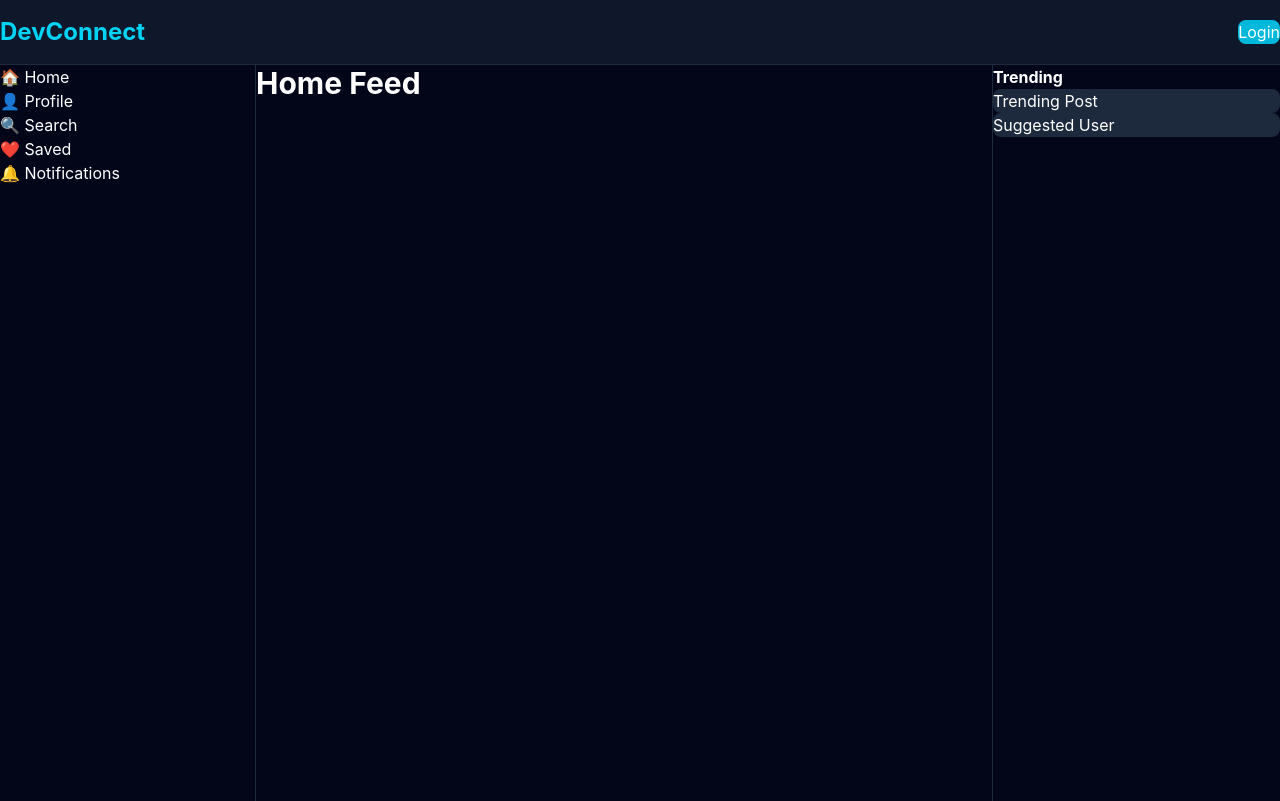
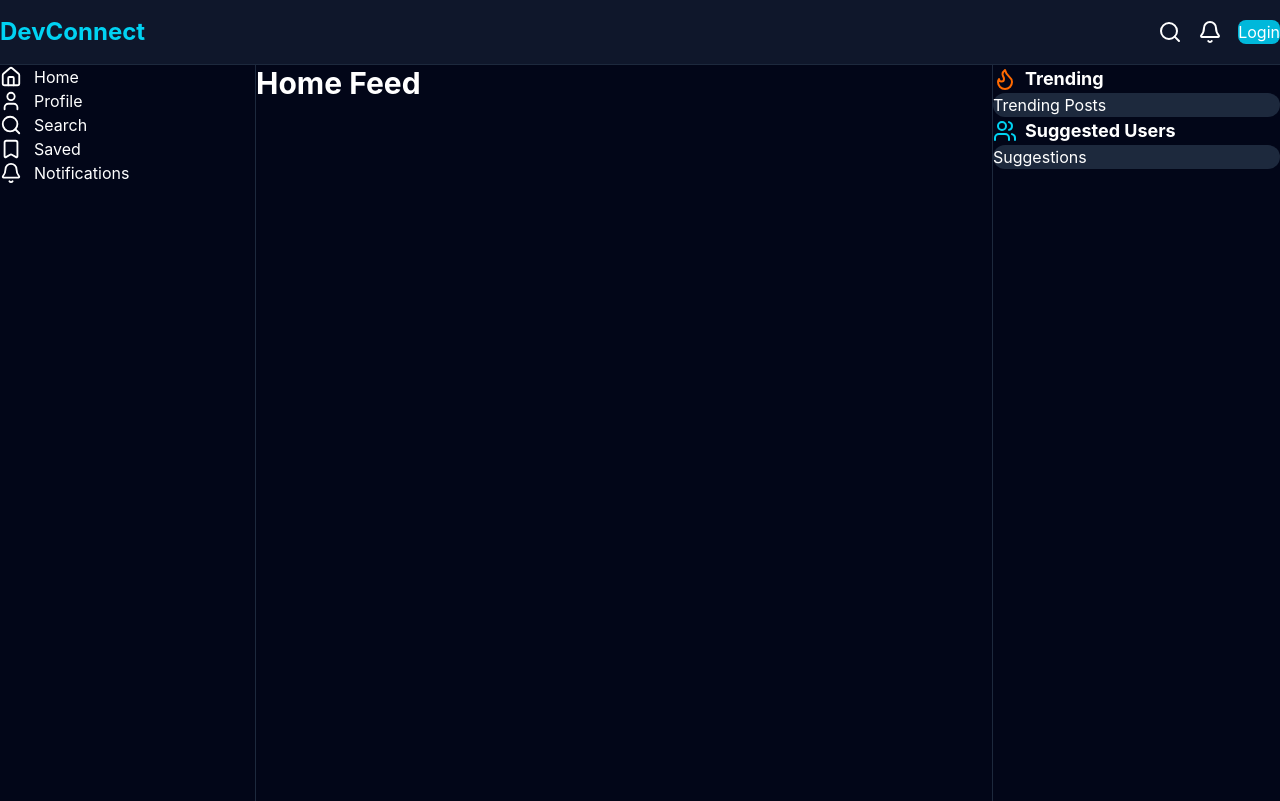
Before and after one commit to SanketHol/devconnect, a React (Vite) app in the folder frontend/: page / in a window 1280 px wide. Built offline with nearby package versions, Linux system fonts and the light colour scheme.

Commit message:
Set up React frontend with Vite, Tailwind, routing, layout, and Lucide UI components

```diff
--- a/frontend/src/components/layout/Navbar.jsx
+++ b/frontend/src/components/layout/Navbar.jsx
@@ -1,3 +1,5 @@
+import { Bell, Search } from "lucide-react";
+
 function Navbar() {
     return (
         <header className="sticky top-0 z-50 bg-slate-900 border-b border-slate-800">
@@ -8,7 +10,11 @@ function Navbar() {
                     DevConnect
                 </h1>
 
-                <div className="space-x-3">
+                <div className="flex items-center gap-4">
+
+                    <Search className="cursor-pointer hover:text-cyan-400 transition" />
+
+                    <Bell className="cursor-pointer hover:text-cyan-400 transition" />
 
                     <button className="bg-cyan-500 hover:bg-cyan-600 px-4 py-2 rounded-lg">
                         Login
--- a/frontend/src/components/layout/RightSidebar.jsx
+++ b/frontend/src/components/layout/RightSidebar.jsx
@@ -1,25 +1,35 @@
+import { Flame, Users } from "lucide-react";
+
 function RightSidebar() {
     return (
         <aside className="w-72 min-h-[calc(100vh-64px)] border-l border-slate-800 p-5">
 
-            <h2 className="font-bold mb-4">
+            <div className="mb-8">
 
-                Trending
-
-            </h2>
-
-            <div className="space-y-3">
-
-                <div className="bg-slate-800 rounded-lg p-3">
-
-                    Trending Post
-
+                <div className="flex items-center gap-2 mb-4">
+                    <Flame className="text-orange-500" />
+                    <h2 className="font-bold text-lg">
+                        Trending
+                    </h2>
                 </div>
 
-                <div className="bg-slate-800 rounded-lg p-3">
+                <div className="bg-slate-800 rounded-xl p-4">
+                    Trending Posts
+                </div>
 
-                    Suggested User
+            </div>
 
+            <div>
+
+                <div className="flex items-center gap-2 mb-4">
+                    <Users className="text-cyan-400" />
+                    <h2 className="font-bold text-lg">
+                        Suggested Users
+                    </h2>
+                </div>
+
+                <div className="bg-slate-800 rounded-xl p-4">
+                    Suggestions
                 </div>
 
             </div>
--- a/frontend/src/components/layout/Sidebar.jsx
+++ b/frontend/src/components/layout/Sidebar.jsx
@@ -1,18 +1,41 @@
+import {
+    House,
+    User,
+    Search,
+    Bookmark,
+    Bell,
+} from "lucide-react";
+
 function Sidebar() {
     return (
         <aside className="w-64 min-h-[calc(100vh-64px)] border-r border-slate-800 p-5">
 
-            <ul className="space-y-4">
+            <ul className="space-y-2">
 
-                <li>🏠 Home</li>
+                <li className="flex items-center gap-3 p-3 rounded-xl hover:bg-slate-800 cursor-pointer transition">
+                    <House size={22} />
+                    <span>Home</span>
+                </li>
 
-                <li>👤 Profile</li>
+                <li className="flex items-center gap-3 p-3 rounded-xl hover:bg-slate-800 cursor-pointer transition">
+                    <User size={22} />
+                    <span>Profile</span>
+                </li>
 
-                <li>🔍 Search</li>
+                <li className="flex items-center gap-3 p-3 rounded-xl hover:bg-slate-800 cursor-pointer transition">
+                    <Search size={22} />
+                    <span>Search</span>
+                </li>
 
-                <li>❤️ Saved</li>
+                <li className="flex items-center gap-3 p-3 rounded-xl hover:bg-slate-800 cursor-pointer transition">
+                    <Bookmark size={22} />
+                    <span>Saved</span>
+                </li>
 
-                <li>🔔 Notifications</li>
+                <li className="flex items-center gap-3 p-3 rounded-xl hover:bg-slate-800 cursor-pointer transition">
+                    <Bell size={22} />
+                    <span>Notifications</span>
+                </li>
 
             </ul>
 
```
